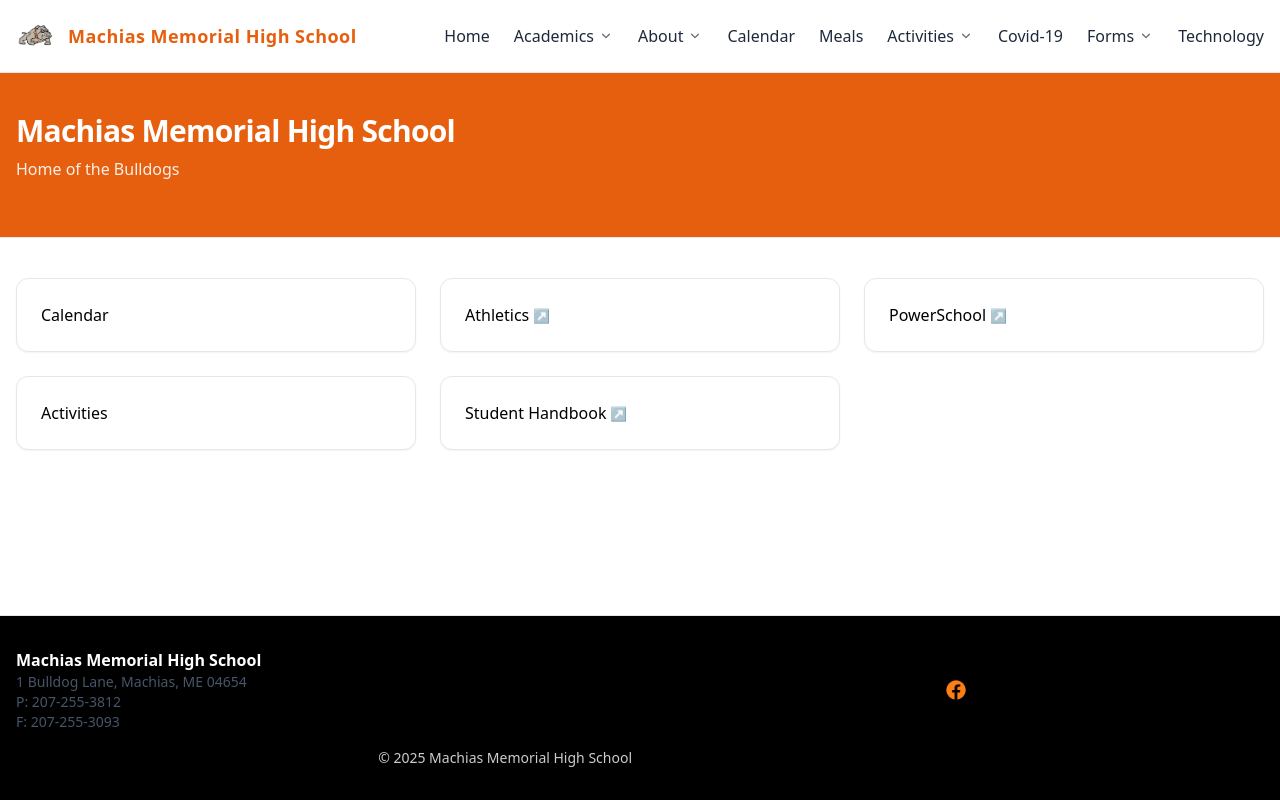
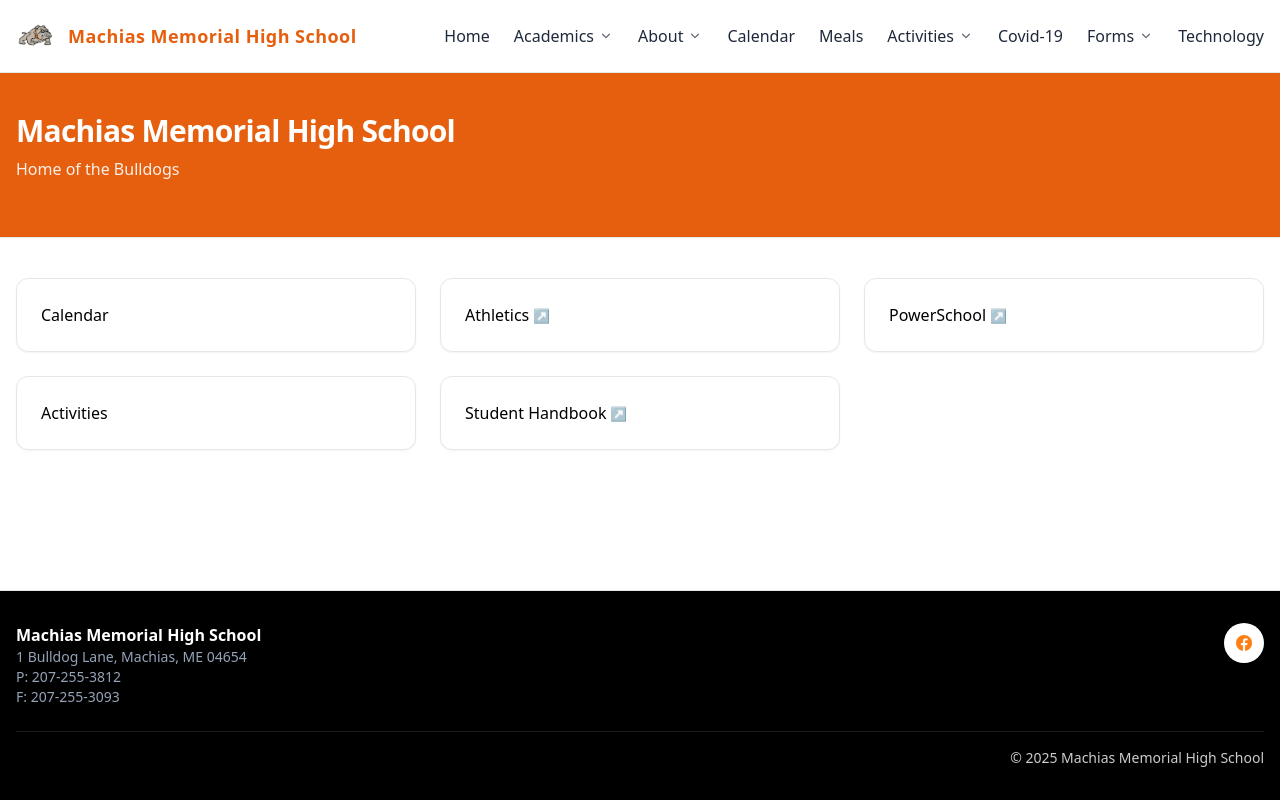
Before and after one commit to jaimie-mmhs/bulldogs, an Astro site: page / in a window 1280 px wide. Shown: the top 800 px of the page. Built offline with nearby package versions, Linux system fonts and the light colour scheme; Astro itself is replaced by a stand-in of ours.

Commit message:
footer mod

```diff
--- a/src/components/Footer.astro
+++ b/src/components/Footer.astro
@@ -2,34 +2,36 @@
 import { site } from '~/site.config';
 ---
 <footer class="bg-bulldog-black text-white border-t">
-  <div class="mx-auto max-w-7xl px-4 py-8 grid md:grid-cols-2 gap-4">
+  <div class="mx-auto max-w-7xl px-4 py-8">
+
+    <!-- Row 1: contact (left) + socials (right) -->
+    <div class="flex flex-col md:flex-row md:items-start md:justify-between gap-6">
       <div>
         <div class="font-semibold">{site.name}</div>
-      <div class="text-sm text-slate-600">{site.addressLines.join(', ')}</div>
-      <div class="text-sm text-slate-600">P: {site.phone}</div>
-      <div class="text-sm text-slate-600">F: {site.fax}</div>
+        <div class="text-sm text-slate-400">{site.addressLines.join(', ')}</div>
+        <div class="text-sm text-slate-400">P: {site.phone}</div>
+        <div class="text-sm text-slate-400">F: {site.fax}</div>
       </div>
-     {/* Socials */}
-    <div class="flex md:justify-center gap-4">
+
+      <div class="flex items-center gap-3">
         <a
-        href="https://www.facebook.com/The-Official-Machias-Memorial-High-School-201739319918290"
+          href={site.facebook}
           target="_blank"
           rel="noopener noreferrer"
           aria-label="MMHS on Facebook"
-        class="inline-flex items-center rounded-md p-2 hover:bg-white/10 focus:outline-none focus:ring-2 focus:ring-white/30"
-        data-no-icon
+          class="inline-flex h-10 w-10 items-center justify-center rounded-full bg-white text-bulldog-orange
+                 hover:bg-bulldog-orange hover:text-white transition"
         >
-        <img
-          src="/assets/facebook-orange.png"
-          alt="Facebook"
-          class="h-6 w-6"
-          loading="lazy"
-        />
-        <span class="sr-only">Facebook</span>
+          <!-- use your asset; this is the same PNG you mentioned -->
+          <img src="/assets/facebook-orange.png" alt="" class="h-5 w-5" />
         </a>
       </div>
-    <div class="md:text-right text-sm text-white/80">
+    </div>
+
+    <!-- Row 2: copyright -->
+    <div class="mt-6 border-t border-white/10 pt-4 text-sm text-white/80 md:text-right">
       © {new Date().getFullYear()} {site.name}
     </div>
+
   </div>
 </footer>
```
Also changed, not shown: 19 other files. Lines whose indentation alone changed are shown as unchanged.
